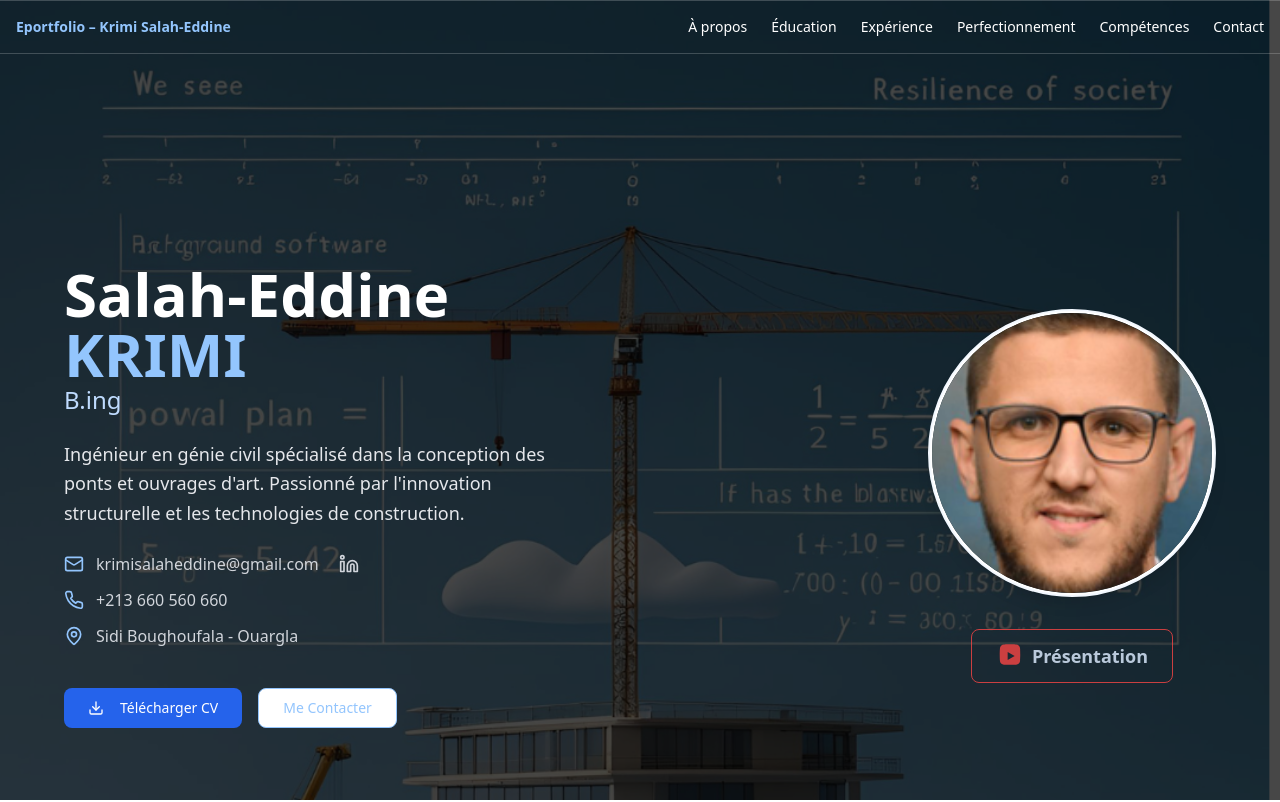
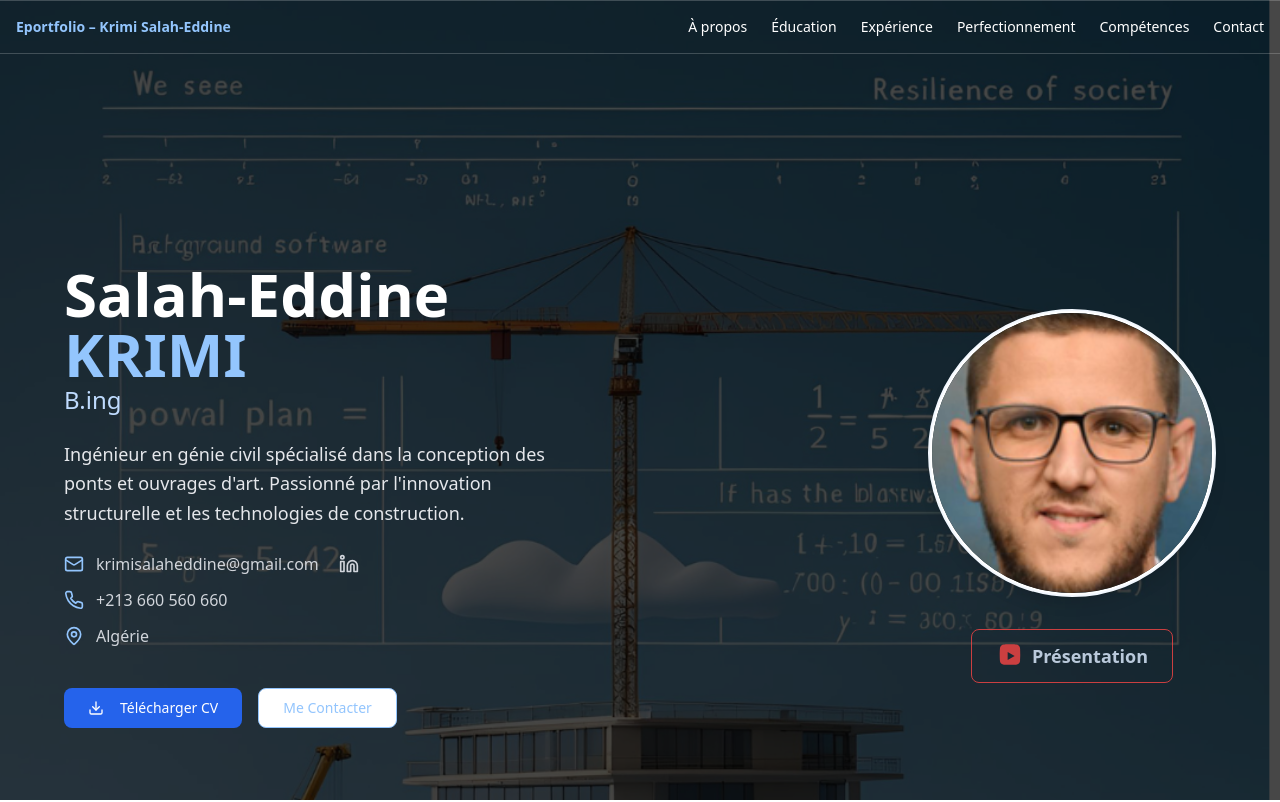
Before and after one commit to SalahEddineKrimi/portfolio, a React (Vite) app: page / in a window 1280 px wide. Shown: the top 802 px of the page. Built offline with nearby package versions, Linux system fonts and the light colour scheme.

Commit message:
Eportfolio_V017

```diff
--- a/src/components/Hero.tsx
+++ b/src/components/Hero.tsx
@@ -65,7 +65,7 @@ const Hero = () => {
             </div>
             <div className="flex items-center gap-3">
               <MapPin className="w-5 h-5 text-blue-300" />
-              <span>Sidi Boughoufala - Ouargla</span>
+              <span>Algérie</span>
             </div>
           </div>
 
```
